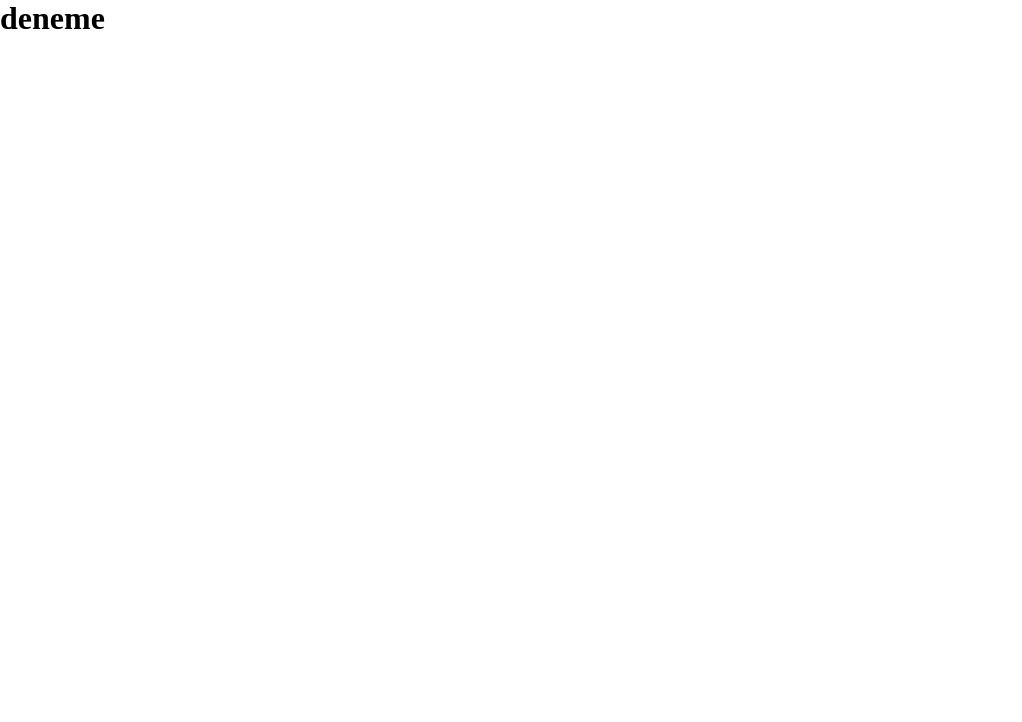
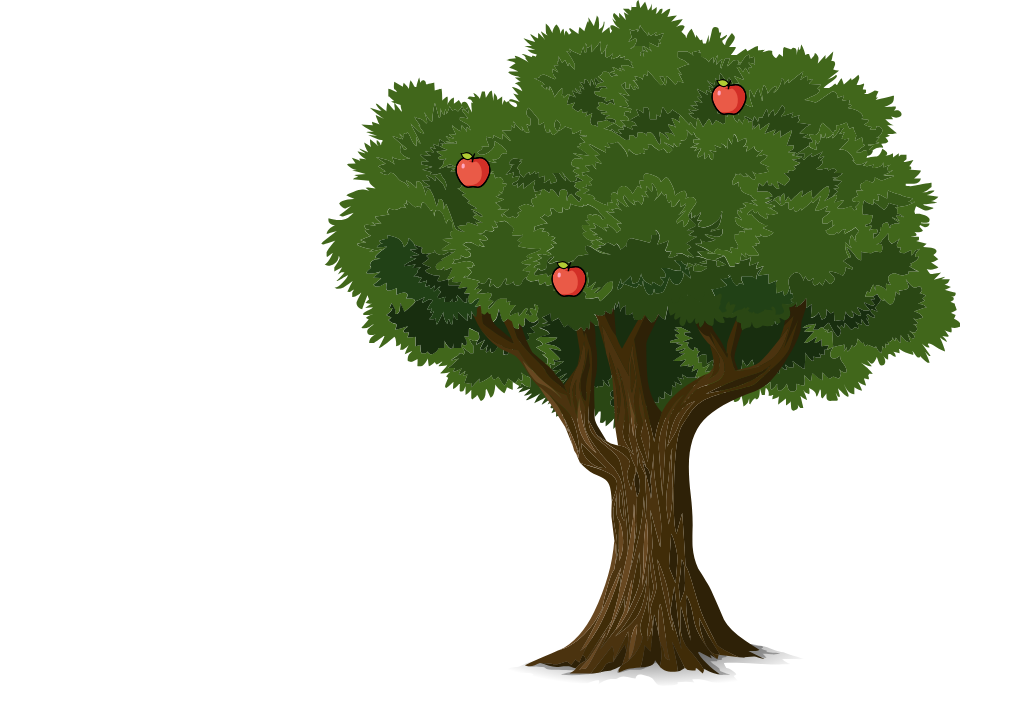
Before and after one commit to goktugs/treeWithJuicyApples, a React (Vite) app: page / in a window 1280 px wide. Shown: the top 722 px of the page, without its empty margins (0-1022 px from the left). Built offline with nearby package versions, Linux system fonts and the light colour scheme.

Commit message:
feat: maincontainer css and structure redone

```diff
--- a/src/App.tsx
+++ b/src/App.tsx
@@ -1,10 +1,13 @@
-import "./my-sass.scss";
+import { Basket } from "./components/Basket";
+import { Tree } from "./components/Tree";
+import "./styles/my-sass.scss";
 
 function App() {
   return (
-    <>
-      <h1>deneme</h1>
-    </>
+    <main className="mainContainer ">
+      <Tree />
+      <Basket />
+    </main>
   );
 }
 
--- /dev/null
+++ b/src/components/Apple.tsx
@@ -0,0 +1,14 @@
+import { AppleSvg } from "../assets/apple";
+import React from "react";
+
+interface AppleProps {
+  className?: string;
+}
+
+export const Apple: React.FC<AppleProps> = ({ className }) => {
+  return (
+    <div className={`apple ${className}`}>
+      <AppleSvg width="50" height="50" />
+    </div>
+  );
+};
--- /dev/null
+++ b/src/components/Basket.tsx
@@ -0,0 +1,10 @@
+import { BasketSvg } from "../assets/basket";
+import React from "react";
+
+export const Basket = () => {
+  return (
+    <div>
+      <BasketSvg />
+    </div>
+  );
+};
--- /dev/null
+++ b/src/components/Tree.tsx
@@ -0,0 +1,14 @@
+import { TreeSvg } from "../assets/tree";
+import React from "react";
+import { Apple } from "./Apple";
+
+export const Tree = () => {
+  return (
+    <div className="treeContainer">
+      <TreeSvg />
+      <Apple className="apple1" />
+      <Apple className="apple2" />
+      <Apple className="apple3" />
+    </div>
+  );
+};
--- a/src/my-sass.scss
+++ /dev/null
@@ -1,5 +0,0 @@
-* {
-  margin: 0;
-  padding: 0;
-  box-sizing: 0;
-}
--- /dev/null
+++ b/src/styles/my-sass.scss
@@ -0,0 +1,44 @@
+* {
+  margin: 0;
+  padding: 0;
+  box-sizing: border-box;
+}
+body {
+  font-family: -apple-system, BlinkMacSystemFont, "Segoe UI", "Roboto", "Oxygen",
+    "Ubuntu", "Cantarell", "Fira Sans", "Droid Sans", "Helvetica Neue",
+    sans-serif;
+  -webkit-font-smoothing: antialiased;
+  -moz-osx-font-smoothing: grayscale;
+  box-sizing: border-box;
+  width: 100%;
+  height: 100vh;
+}
+
+.mainContainer {
+  display: flex;
+  align-items: center;
+  justify-content: center;
+  .treeContainer {
+    width: 50%;
+    min-width: 500px;
+    height: 100%;
+    position: relative;
+    .apple {
+      position: absolute;
+      width: 30px;
+      height: 30px;
+      &.apple1 {
+        top: 20%;
+        left: 20%;
+      }
+      &.apple2 {
+        top: 35%;
+        left: 35%;
+      }
+      &.apple3 {
+        top: 10%;
+        left: 60%;
+      }
+    }
+  }
+}
```
